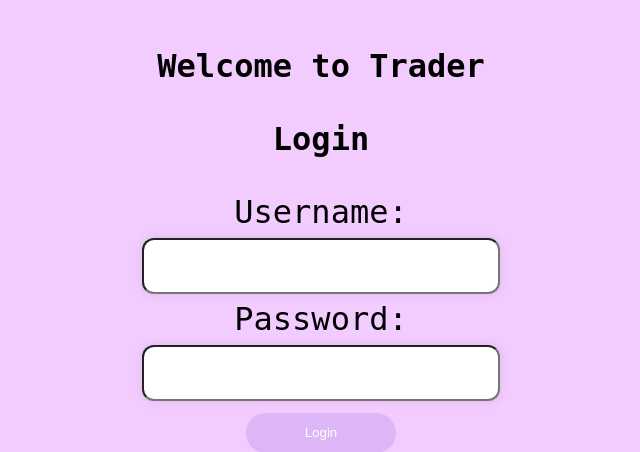
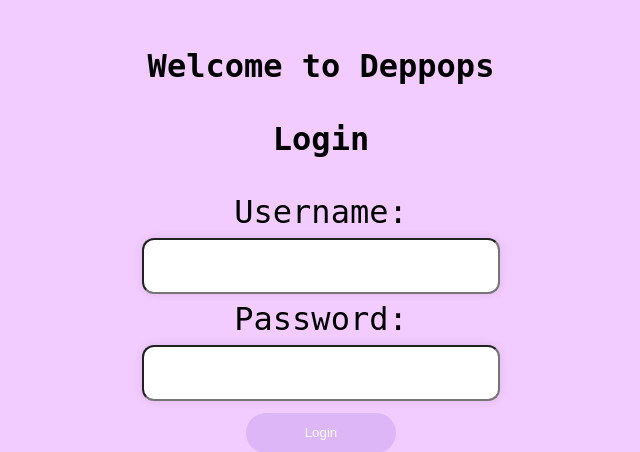
Before and after one commit to software-students-fall2023/5-final-project-rice, a Flask app: page / in a window 1280 px wide. Shown: the top 452 px of the page, without its empty margins (319-959 px from the left). Run offline with Flask 3, Linux system fonts and the light colour scheme; some web fonts are replaced.

Commit message:
added some readme info and changed some html names

```diff
--- a/web-app/templates/login.html
+++ b/web-app/templates/login.html
@@ -3,7 +3,7 @@
 <head>
     <meta charset="UTF-8">
     <meta name="viewport" content="width=device-width, initial-scale=1">
-    <title>StreetEats</title>
+    <title>Deppops</title>
     <link rel="stylesheet" href="/static/style.css">
     <style>
         .login-submit-button {
@@ -23,7 +23,7 @@
 </head>
 <body>
     <header>
-        <h1>Welcome to Trader</h1>
+        <h1>Welcome to Deppops</h1>
         <h1>Login</h1>
         {% if error %}
             <h3>{{ error }}</h3>
```
